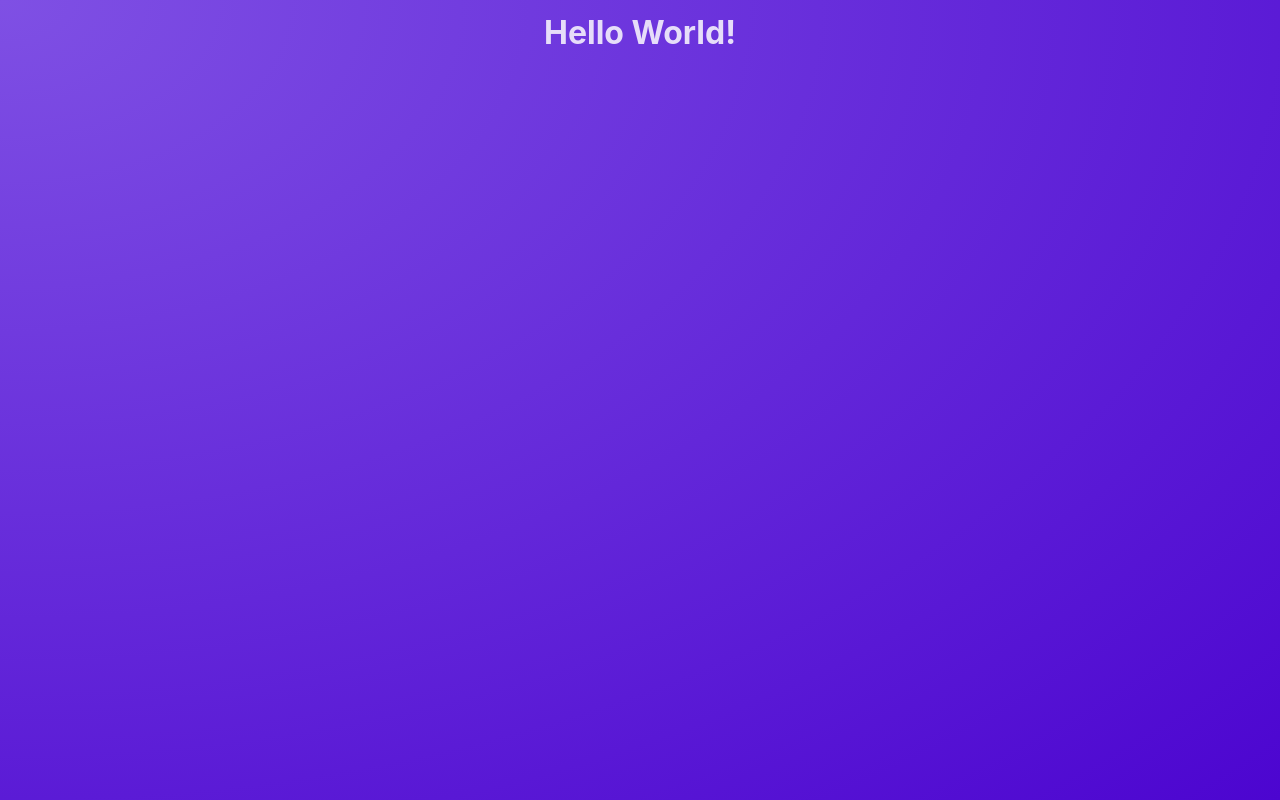
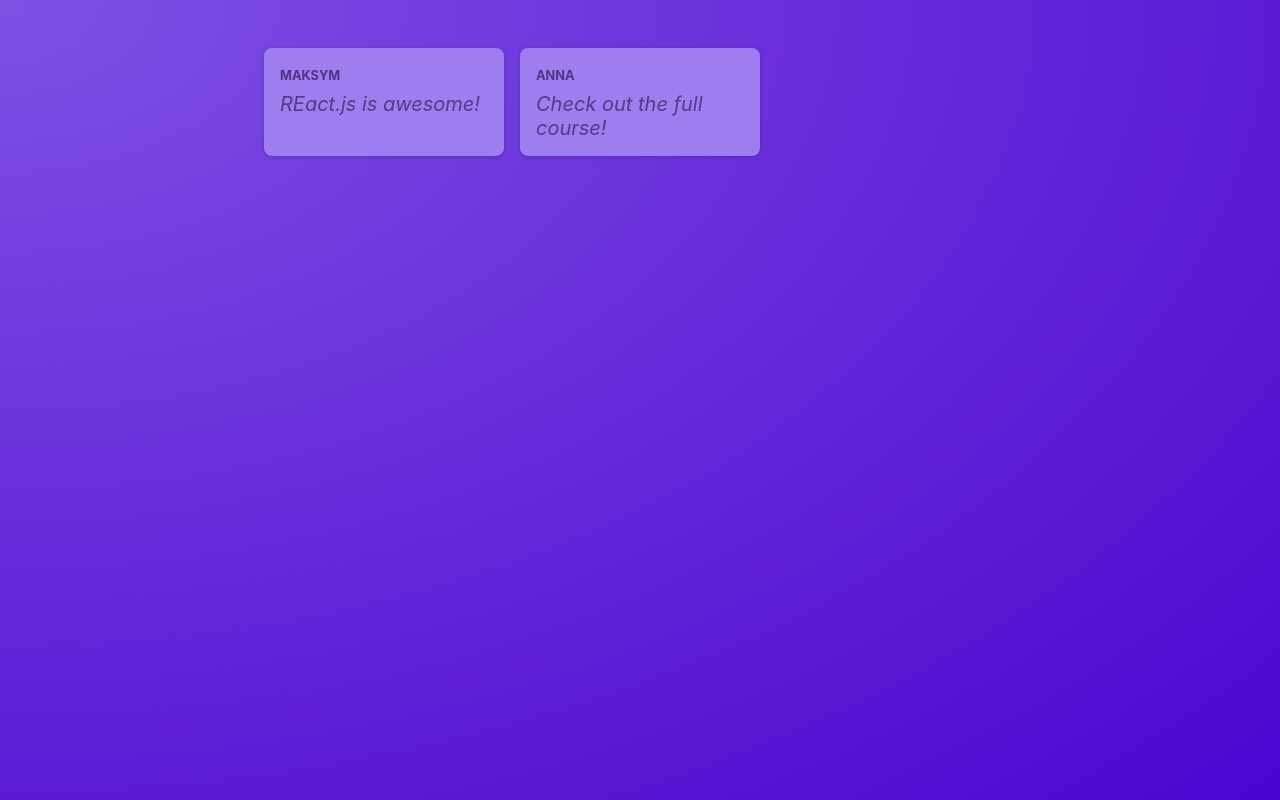
Before and after one commit to Maksimmm3/04-react-poster, a React (Vite) app: page / in a window 1280 px wide. Built offline with nearby package versions, Linux system fonts and the light colour scheme.

Commit message:
Add Post and PostList components with styles

```diff
--- a/src/App.jsx
+++ b/src/App.jsx
@@ -1,5 +1,11 @@
+import PostsList from './components/PostsList';
+
 function App() {
-  return <h1>Hello World!</h1>;
+  return (
+    <main>
+      <PostsList />
+    </main>
+  );
 }
 
 export default App;
--- /dev/null
+++ b/src/components/Post.jsx
@@ -0,0 +1,12 @@
+import classes from './Post.module.css';
+
+function Post(props) {
+  return (
+    <li className={classes.post}>
+      <p className={classes.author}>{props.author}</p>
+      <p className={classes.text}>{props.body}</p>
+    </li>
+  );
+}
+
+export default Post;
--- /dev/null
+++ b/src/components/Post.module.css
@@ -0,0 +1,35 @@
+.post {
+  margin: 1rem 0;
+  padding: 1rem;
+  background-color: #9c7eee;
+  border-radius: 8px;
+  box-shadow: 0 1px 4px rgba(0, 0, 0, 0.2);
+  animation: animate-in 1s ease-out forwards;
+}
+
+.author {
+  font-size: 0.8rem;
+  font-weight: bold;
+  color: #543280;
+  margin: 0;
+  text-transform: uppercase;
+}
+
+.text {
+  white-space: pre-wrap;
+  font-size: 1.25rem;
+  margin: 0.25rem 0 0 0;
+  color: #593884;
+  font-style: italic;
+}
+
+@keyframes animate-in {
+  from {
+    opacity: 0;
+    transform: translateY(1rem);
+  }
+  to {
+    opacity: 1;
+    transform: translateY(0);
+  }
+}
--- /dev/null
+++ b/src/components/PostsList.jsx
@@ -0,0 +1,13 @@
+import Post from './Post';
+import classes from './PostsList.module.css';
+
+function PostsList() {
+  return (
+    <ul className={classes.posts}>
+      <Post author="Maksym" body="REact.js is awesome!" />
+      <Post author="Anna" body="Check out the full course!" />
+    </ul>
+  );
+}
+
+export default PostsList;
--- /dev/null
+++ b/src/components/PostsList.module.css
@@ -0,0 +1,10 @@
+.posts {
+  list-style: none;
+  max-width: 50rem;
+  margin: 1rem auto;
+  padding: 1rem 0;
+  display: grid;
+  gap: 1rem;
+  grid-template-columns: repeat(3, 30%);
+  justify-content: center;
+}
--- a/src/index.css
+++ b/src/index.css
@@ -18,6 +18,5 @@
 
 body {
   margin: 0;
-  text-align: center;
   color: #e6ddf9;
 }
```
